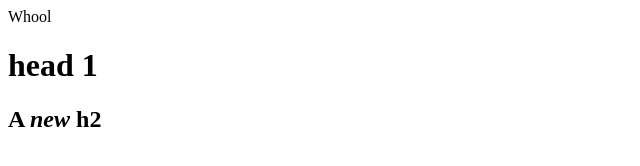
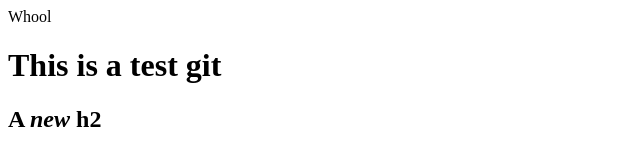
Before and after one commit to glss21/Test, a plain HTML site: page index.html in a window 1280 px wide. Shown: the whole page, without its empty margins (0-640 px from the left). Drawn offline with Linux system fonts and the light colour scheme.

Commit message:
added a new h1

```diff
--- a/index.html
+++ b/index.html
@@ -5,7 +5,7 @@
     <titte>Whool</titte>
   </head>
   <body>
- <h1>head 1</h1>
+ <h1>This is  a test git</h1>
  <h2 >A <em>new</em> h2</h2>
   </body>
 </html>
```
